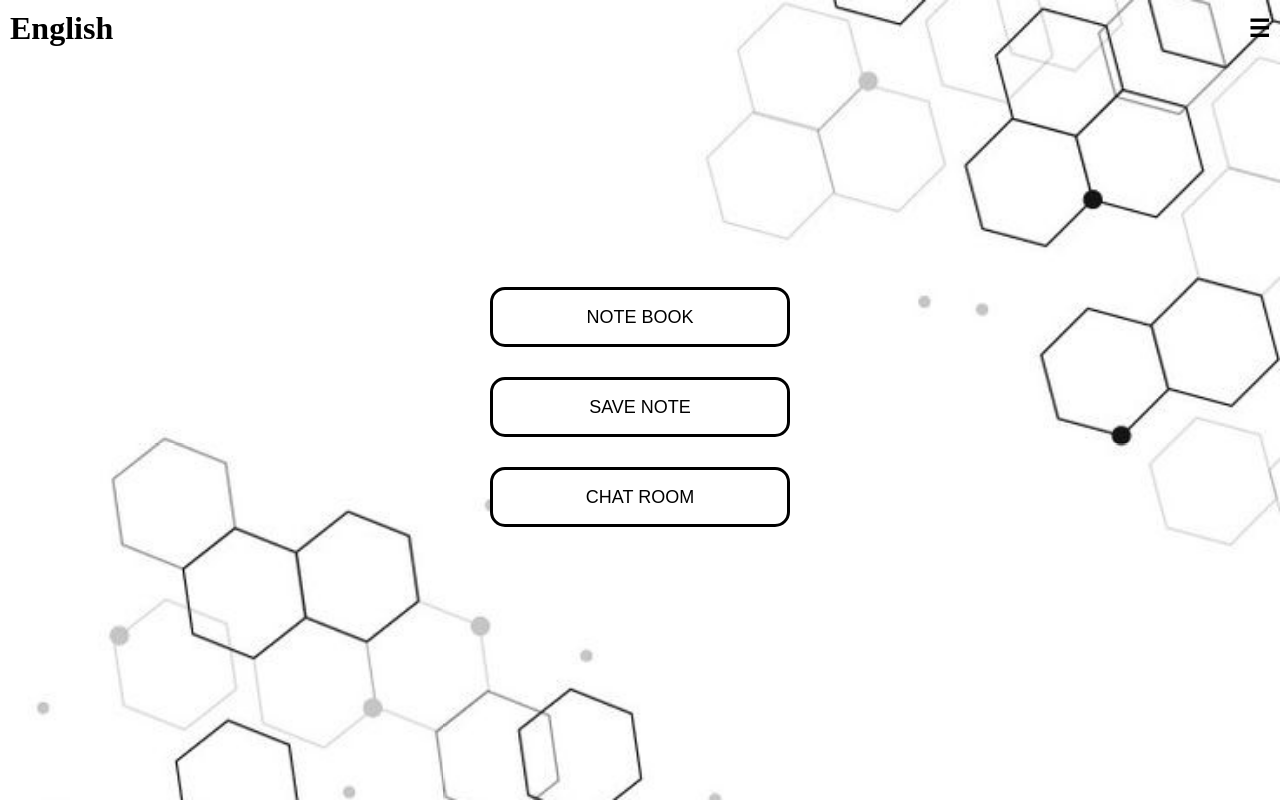
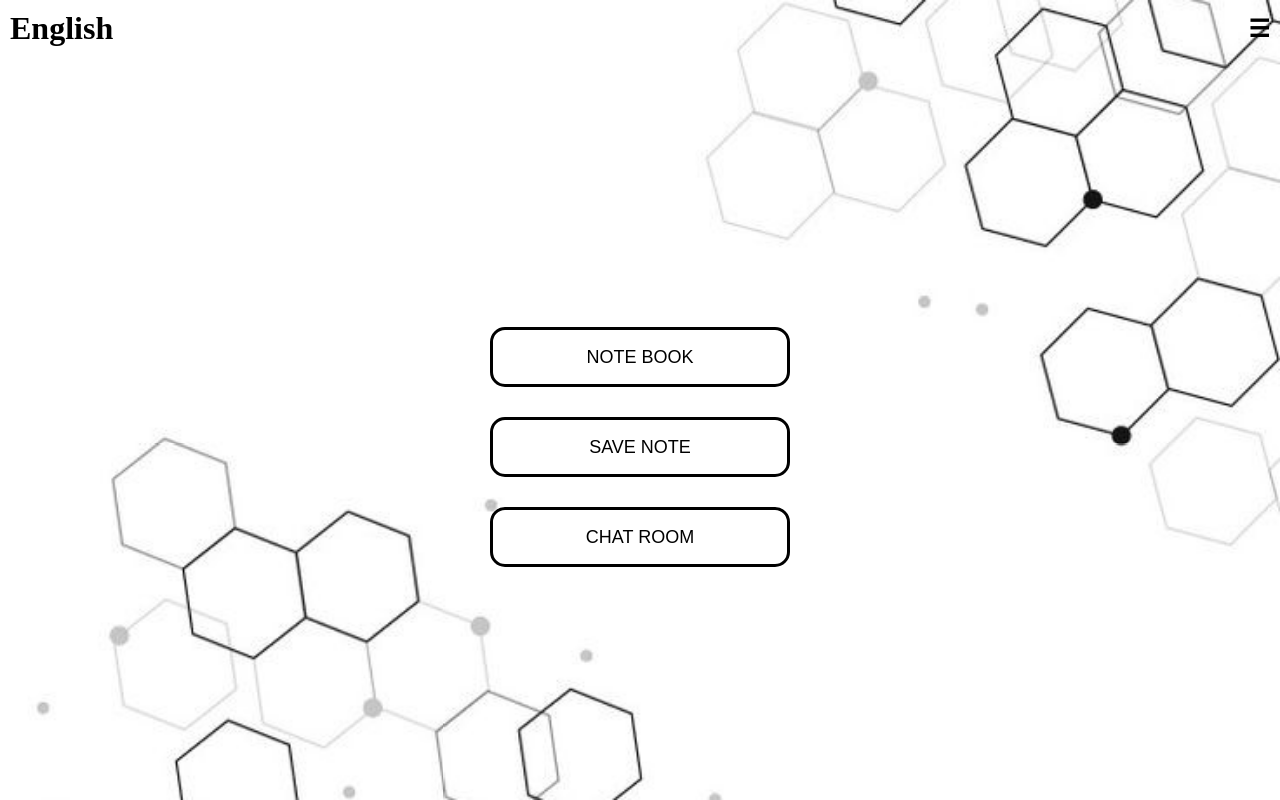
Before and after one commit to mrxlahrange/NODE, a website: page index.html in a window 1280 px wide. Drawn offline with nearby package versions, Linux system fonts and the light colour scheme; no server answers.

Commit message:
Update style.css

```diff
--- a/style.css
+++ b/style.css
@@ -53,7 +53,7 @@ html{
     margin: 10px;
 }
 .BUTTON{
-    margin: 30vh auto;
+    margin: 35vh auto;
     display: grid;
     justify-content: center;
     align-items: center;
```
